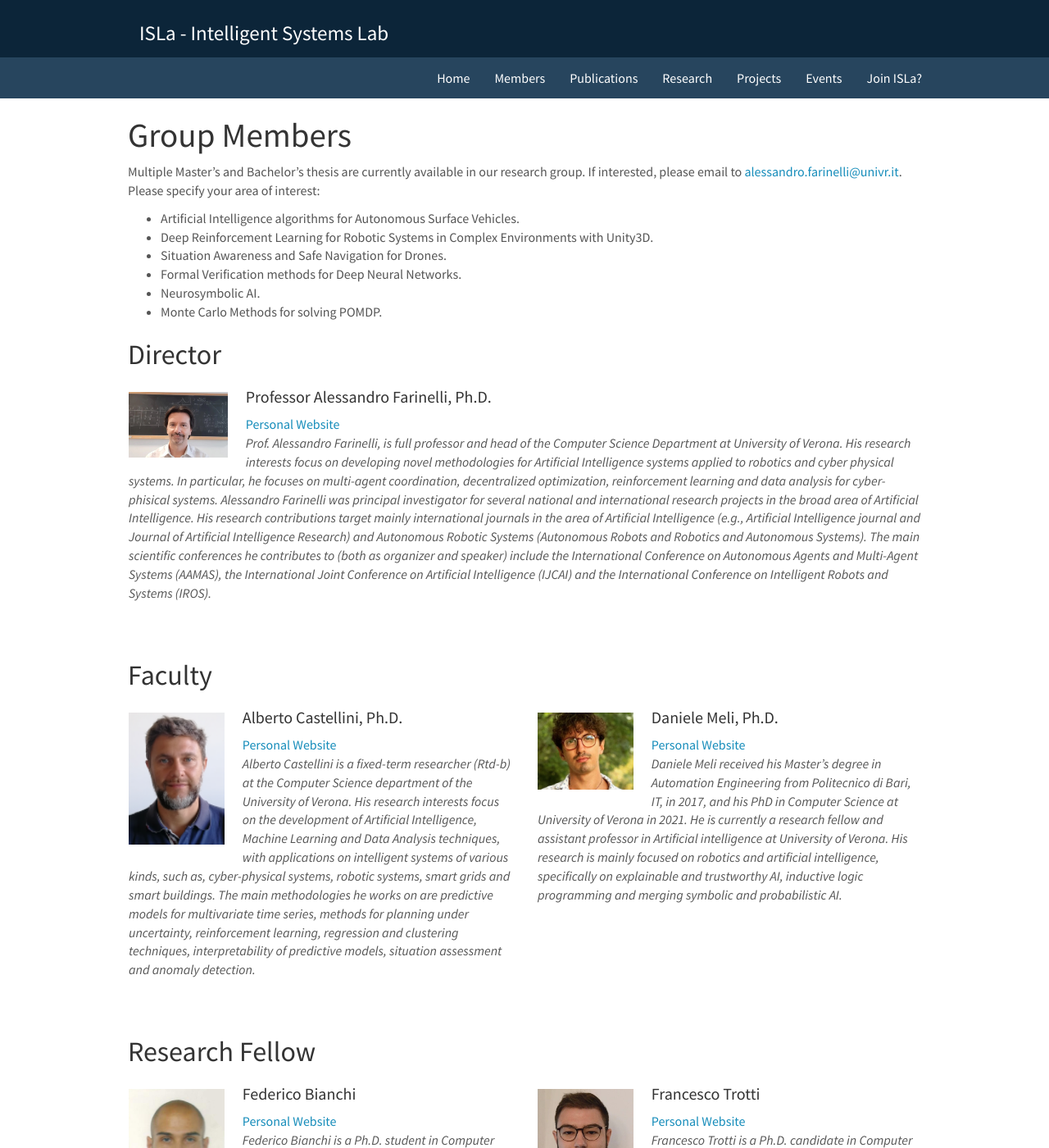
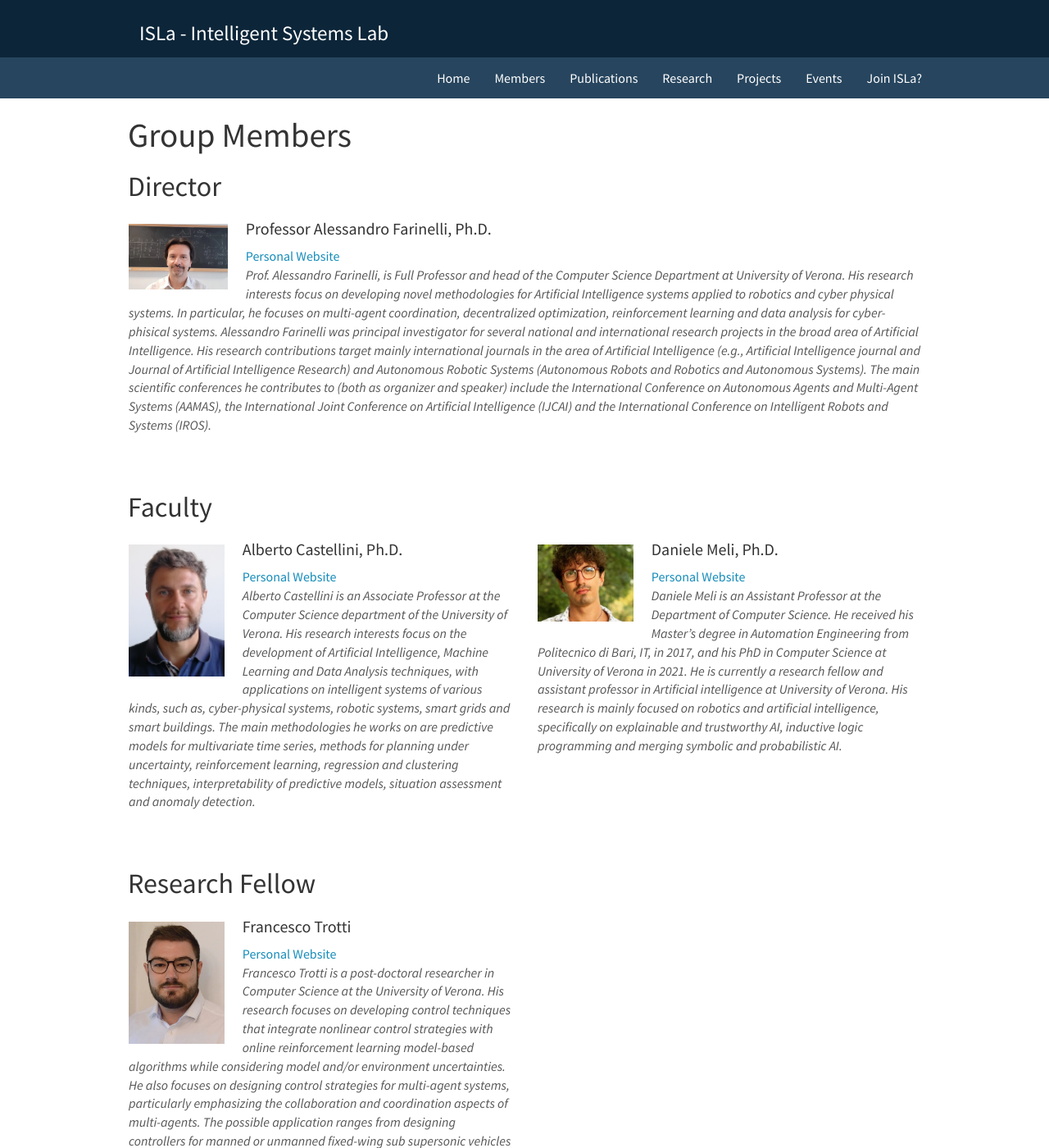
Before and after one commit to Isla-lab/Isla-lab.github.io, a Jekyll site: the page built from _pages/team.md, in a window 1280 px wide and 1400 px high. Shown: the whole window at 82% size. Built offline with Jekyll 4.4.1, drawn with Linux system fonts in a browser that asks for light colours; nearby versions of some CDN libraries; some of the changed text lies outside the part shown.

Commit message:
updated people

```diff
--- a/_data/director.yml
+++ b/_data/director.yml
@@ -2,7 +2,7 @@
   photo: Alessandro_new.jpeg
   website: http://profs.sci.univr.it/~farinelli/
 
-  info: Prof. Alessandro Farinelli, is full professor and head of the Computer Science Department at University of Verona. His research interests focus on developing novel methodologies for Artificial Intelligence systems applied to robotics and cyber physical systems. In particular, he focuses on multi-agent coordination, decentralized optimization, reinforcement learning and data analysis for cyber-phisical systems. Alessandro Farinelli was principal investigator for several national and international research projects in the broad area of Artificial Intelligence. His research contributions target mainly international journals in the area of Artificial Intelligence (e.g., Artificial Intelligence journal and Journal of Artificial Intelligence Research) and Autonomous Robotic Systems (Autonomous Robots and Robotics and Autonomous Systems). The main scientific conferences he contributes to (both as organizer and speaker) include the International Conference on Autonomous Agents and Multi-Agent Systems (AAMAS), the International Joint Conference on Artificial Intelligence (IJCAI) and the International Conference on Intelligent Robots and Systems (IROS).
+  info: Prof. Alessandro Farinelli, is Full Professor and head of the Computer Science Department at University of Verona. His research interests focus on developing novel methodologies for Artificial Intelligence systems applied to robotics and cyber physical systems. In particular, he focuses on multi-agent coordination, decentralized optimization, reinforcement learning and data analysis for cyber-phisical systems. Alessandro Farinelli was principal investigator for several national and international research projects in the broad area of Artificial Intelligence. His research contributions target mainly international journals in the area of Artificial Intelligence (e.g., Artificial Intelligence journal and Journal of Artificial Intelligence Research) and Autonomous Robotic Systems (Autonomous Robots and Robotics and Autonomous Systems). The main scientific conferences he contributes to (both as organizer and speaker) include the International Conference on Autonomous Agents and Multi-Agent Systems (AAMAS), the International Joint Conference on Artificial Intelligence (IJCAI) and the International Conference on Intelligent Robots and Systems (IROS).
 
   email: alessandro.farinelli@univr.it
   number_educ: 0
--- a/_data/faculty.yml
+++ b/_data/faculty.yml
@@ -2,7 +2,7 @@
   photo: alberto.png
   website: http://profs.scienze.univr.it/~castellini/
 
-  info: Alberto Castellini is a fixed-term researcher (Rtd-b) at the Computer Science department of the University of Verona. His research interests focus on the development of Artificial Intelligence, Machine Learning and Data Analysis techniques, with applications on intelligent systems of various kinds, such as, cyber-physical systems, robotic systems, smart grids and smart buildings. The main methodologies he works on are predictive models for multivariate time series, methods for planning under uncertainty, reinforcement learning, regression and clustering techniques, interpretability of predictive models, situation assessment and anomaly detection.
+  info: Alberto Castellini is an Associate Professor at the Computer Science department of the University of Verona. His research interests focus on the development of Artificial Intelligence, Machine Learning and Data Analysis techniques, with applications on intelligent systems of various kinds, such as, cyber-physical systems, robotic systems, smart grids and smart buildings. The main methodologies he works on are predictive models for multivariate time series, methods for planning under uncertainty, reinforcement learning, regression and clustering techniques, interpretability of predictive models, situation assessment and anomaly detection.
 
   email: alberto.castellini@univr.it
 
@@ -11,6 +11,6 @@
   photo: daniele.png
 
 
-  info: Daniele Meli received his Master’s degree in Automation Engineering from Politecnico di Bari, IT, in 2017, and his PhD in Computer Science at University of Verona in 2021. He is currently a research fellow and assistant professor in Artificial intelligence at University of Verona. His research is mainly focused on robotics and artificial intelligence, specifically on explainable and trustworthy AI, inductive logic programming and merging symbolic and probabilistic AI.
+  info: Daniele Meli is an Assistant Professor at the Department of Computer Science. He received his Master’s degree in Automation Engineering from Politecnico di Bari, IT, in 2017, and his PhD in Computer Science at University of Verona in 2021. He is currently a research fellow and assistant professor in Artificial intelligence at University of Verona. His research is mainly focused on robotics and artificial intelligence, specifically on explainable and trustworthy AI, inductive logic programming and merging symbolic and probabilistic AI.
 
   email: daniele.meli@univr.it
--- a/_data/postdoc.yml
+++ b/_data/postdoc.yml
@@ -7,15 +7,15 @@
 #   email: davide.corsi@univr.it
 
 
-- name: Federico Bianchi
-  photo: fbianchi.jpg
-  website:
+# - name: Federico Bianchi
+#   photo: fbianchi.jpg
+#   website:
 
-  info: Federico Bianchi is a Ph.D. student in Computer Science at the University of Verona, advised by Prof. Alberto Castellini and Prof. Alessandro Farinelli. His research focuses on the development of scalable Safe Policy Improvement methods in real-world environments, that guarantee an increase in performance while respecting safety constraints. He is also focusing on the development of Safe Policy Improvement methods for multi-agent systems and strategic planning methods based on Monte Carlo Tree Search in continuous domains.
+#   info: Federico Bianchi is a Ph.D. student in Computer Science at the University of Verona, advised by Prof. Alberto Castellini and Prof. Alessandro Farinelli. His research focuses on the development of scalable Safe Policy Improvement methods in real-world environments, that guarantee an increase in performance while respecting safety constraints. He is also focusing on the development of Safe Policy Improvement methods for multi-agent systems and strategic planning methods based on Monte Carlo Tree Search in continuous domains.
 
 
 - name: Francesco Trotti
   photo: ftrotti.jpeg
   website: https://francescotrotti.github.io
 
-  info: Francesco Trotti is a Ph.D. candidate in Computer Science at the University of Verona in collaboration with Leonardo S.p.A. His research focuses on developing control techniques that integrate nonlinear control strategies with online reinforcement learning model-based algorithms while considering model and/or environment uncertainties. He also focuses on designing control strategies for multi-agent systems, particularly emphasizing the collaboration and coordination aspects of multi-agents. The possible application ranges from designing controllers for manned or unmanned fixed-wing sub supersonic vehicles to controlling robotic manipulators or mobile robots.
+  info: Francesco Trotti is a post-doctoral researcher in Computer Science at the University of Verona. His research focuses on developing control techniques that integrate nonlinear control strategies with online reinforcement learning model-based algorithms while considering model and/or environment uncertainties. He also focuses on designing control strategies for multi-agent systems, particularly emphasizing the collaboration and coordination aspects of multi-agents. The possible application ranges from designing controllers for manned or unmanned fixed-wing sub supersonic vehicles to controlling robotic manipulators or mobile robots.
--- a/_pages/team.md
+++ b/_pages/team.md
@@ -7,14 +7,14 @@ permalink: /members/
 ---
 
 # Group Members
-Multiple Master's and Bachelor's thesis are currently available in our research group. If interested, please email to [alessandro.farinelli@univr.it](mailto:alessandro.farinelli@univr.it). Please specify your area of interest:
+<!-- Multiple Master's and Bachelor's thesis are currently available in our research group. If interested, please email to [alessandro.farinelli@univr.it](mailto:alessandro.farinelli@univr.it). Please specify your area of interest:
 
 * Artificial Intelligence algorithms for Autonomous Surface Vehicles.
 * Deep Reinforcement Learning for Robotic Systems in Complex Environments with Unity3D.
 * Situation Awareness and Safe Navigation for Drones.
 * Formal Verification methods for Deep Neural Networks.
 * Neurosymbolic AI.
-* Monte Carlo Methods for solving POMDP.
+* Monte Carlo Methods for solving POMDP. -->
 
 ## Director
 {% assign number_printed = 0 %}
@@ -281,18 +281,21 @@ Multiple Master's and Bachelor's thesis are currently available in our research
 <h3 style="color:blue;"> <u> Alumni </u> </h3>
 
 <table align="center" style="width:100%">
-
+  <tr>
+    <td> - <b>Luca Marzari</b>. Thesis title: "Advanced Neural Networks Verification for Safe and Explainable Intelligent Systems". (Defended in 2026).
+    Luca Marzari is a research fellow at TU Wien (updated in 2026).</td>
+  </tr>
   <tr>
     <td> - <b>Maddelena Zuccotto</b>. Thesis title: "Learning in Monte Carlo Tree Search Planning". (PhD cycle XXXV).</td>
   </tr>
   <tr>
     <td> - <b>Davide Corsi</b>. Thesis title: "Safe Deep Reinforcement Learning: Enhancing the Reliability of Intelligent Systems". (PhD cycle XXXV).
-      Davide Corsi is a Postdoctoral Associate at University of California Irvine (updated on 2024).  </td>
+      Davide Corsi is a Postdoctoral Associate at University of California Irvine (updated in 2024).  </td>
     </tr>
     <tr>
     <td> - <b>Adrià Fenoy</b>.
       Thesis title: "Combining Optimization and Machine Learning for the Formation of Collectives". (PhD cycle XXXV).
-      Adrià Fenoy is an AI engineer at MeteoSim (updated on 2024)
+      Adrià Fenoy is an AI engineer at MeteoSim (updated in 2024)
       </td>
       </tr>
       <tr>
```
Also changed, not shown: other parts of _pages/team.md (+5 -5 lines), _data/phdstudents.yml (+20 -6 lines), _pages/home.md (+1 -1 lines).
